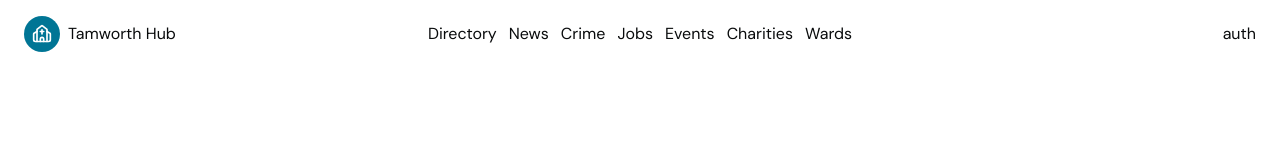
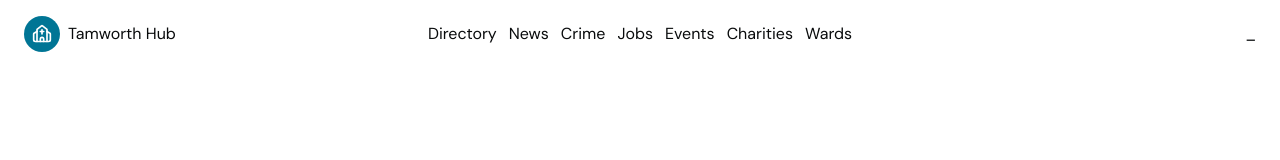
Before and after one commit to justbenuk/tamworth-hub, a Next.js app: page /councillors in a window 1280 px wide. Shown: the top 160 px of the page. Built offline with nearby package versions, Linux system fonts and the light colour scheme.

Commit message:
made change to header (#13)

```diff
--- a/src/app/(base)/wards/page.tsx
+++ b/src/app/(base)/wards/page.tsx
@@ -8,6 +8,8 @@ export const metadata: Metadata = {
     "Explore Tamworth wards and find local news, crime information, jobs and councillors.",
 };
 
+const dynamic = "force-dynamic";
+
 export default async function WardsPage() {
   const wards = await FetchAllWardsAction();
   return <WardListMapContainer wards={wards} />;
--- a/src/components/header.tsx
+++ b/src/components/header.tsx
@@ -12,7 +12,7 @@ export default function Header() {
         <div className="justify-self-center">
           <MenuList />
         </div>
-        <div className="justify-self-end">auth</div>
+        <div className="justify-self-end">_</div>
       </header>
     </PageContainer>
   );
```
